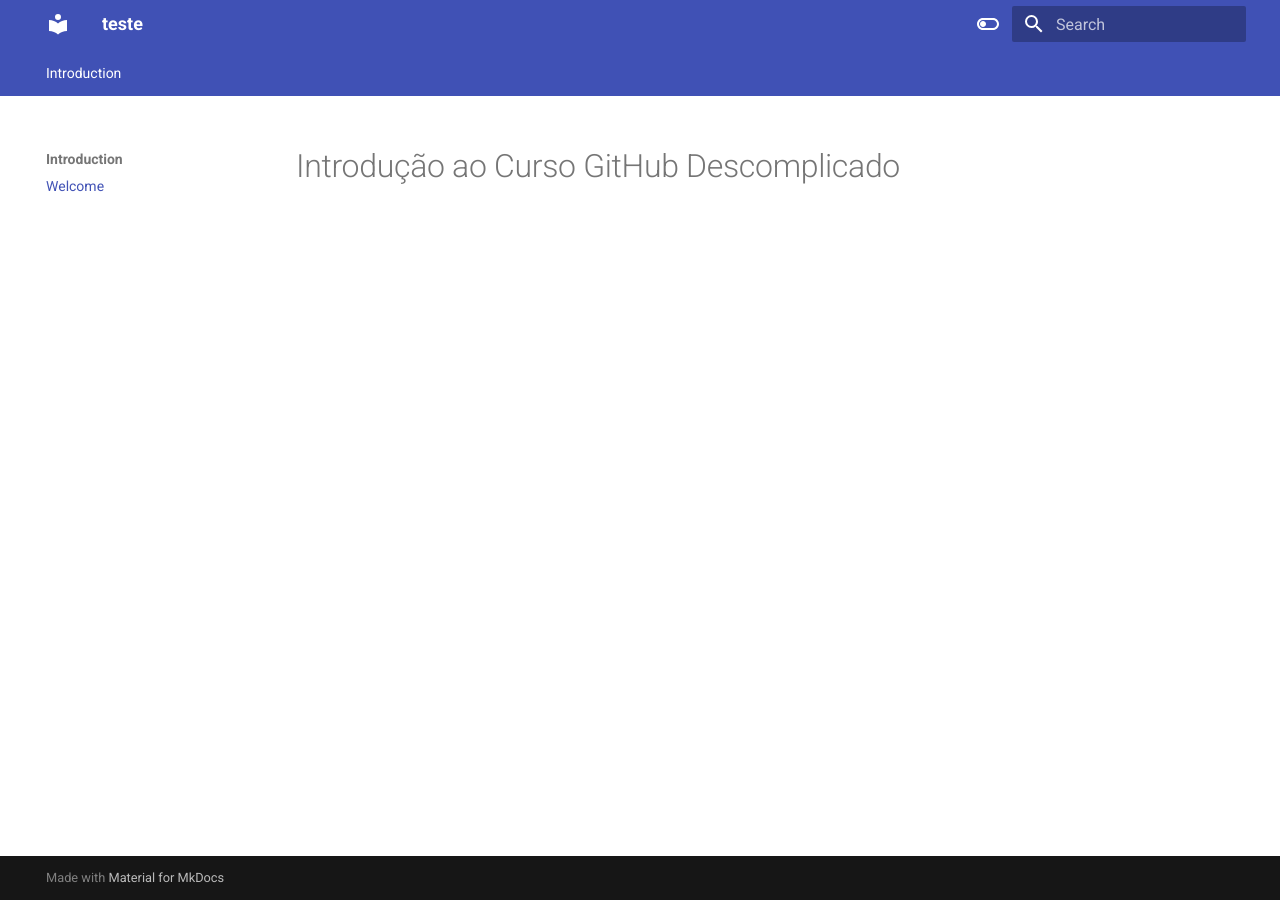
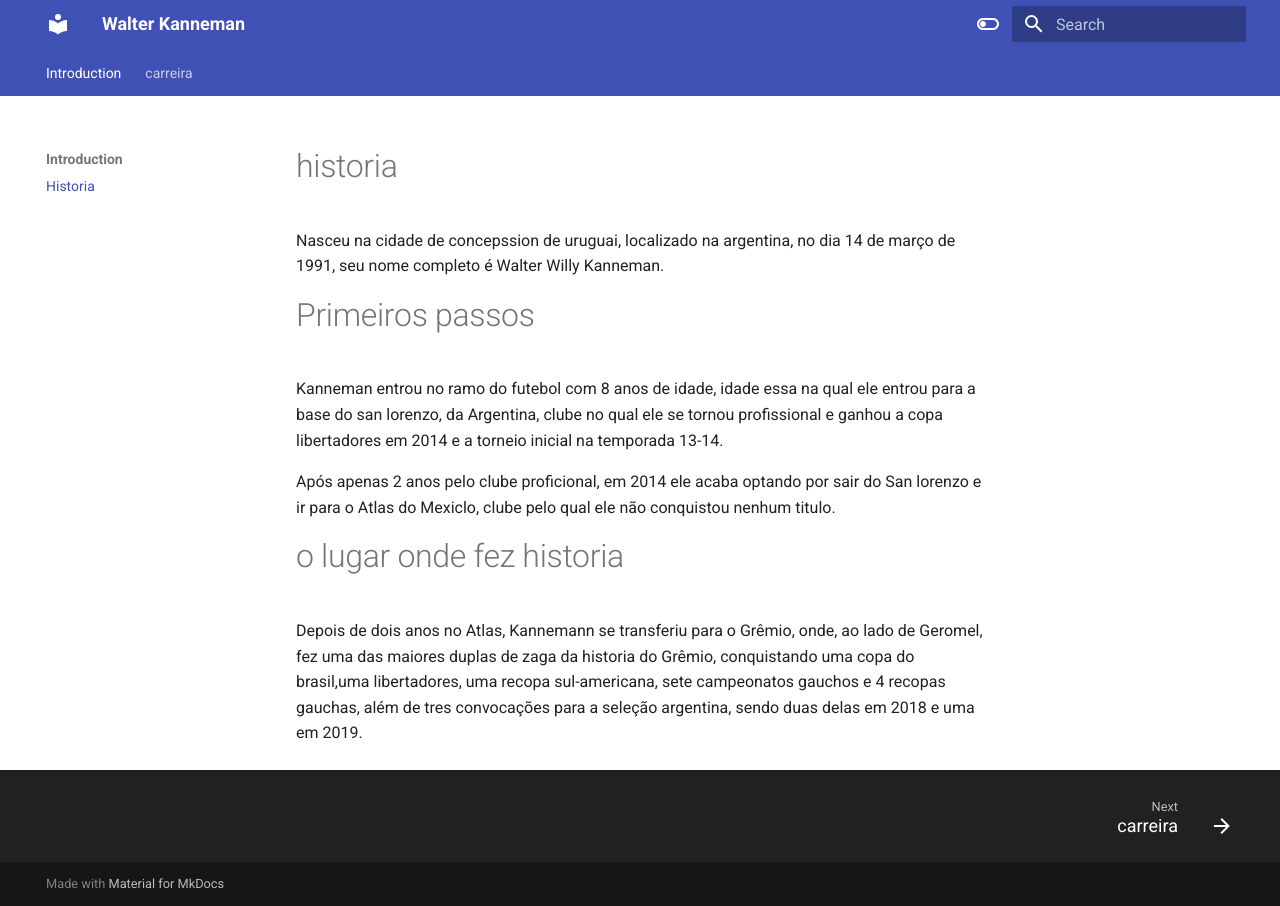
Before and after one commit to rafaelsc07/cursoextensao.github.io, an MkDocs documentation site: the page built from docs/index.md, in a window 1280 px wide. Built offline with MkDocs 1.6.1 and Material for MkDocs 9.7.7, drawn with Linux system fonts in a browser that asks for light colours.

Commit message:
aeaeraeaea

```diff
--- a/docs/index.md
+++ b/docs/index.md
@@ -1 +1,13 @@
-# Introdução ao Curso GitHub Descomplicado
+# historia
+
+ Nasceu na cidade de concepssion de uruguai, localizado na argentina, no dia 14 de março de 1991, seu nome completo é Walter Willy Kanneman.
+
+# Primeiros passos
+
+ Kanneman entrou no ramo do futebol com 8 anos de idade, idade essa na qual ele entrou para a base do san lorenzo, da Argentina, clube no qual ele se tornou profissional e ganhou a copa libertadores em 2014 e a torneio inicial na temporada 13-14.
+
+  Após apenas 2 anos pelo clube proficional, em 2014 ele acaba optando por sair do San lorenzo e ir para o Atlas do Mexiclo, clube pelo qual ele não conquistou nenhum titulo.
+
+# o lugar onde fez historia
+
+  Depois de dois anos no Atlas, Kannemann se transferiu para o Grêmio, onde, ao lado de Geromel, fez uma das maiores duplas de zaga da historia do Grêmio, conquistando uma copa do brasil,uma libertadores, uma recopa sul-americana, sete campeonatos gauchos e 4 recopas gauchas, além de tres convocações para a seleção argentina, sendo duas delas em 2018 e uma em 2019.
--- a/mkdocs.yml
+++ b/mkdocs.yml
@@ -1,4 +1,4 @@
-site_name: teste
+site_name: Walter Kanneman
 site_url:
 theme:
     name: material
@@ -65,8 +65,10 @@ theme:
 
 nav:
     - Introduction:
-        - Welcome: index.md
-
+        - Historia: index.md
+    - carreira:
+        - carreira: carreira/carreira.md
+        - titulos: carreira/titulos.md
 markdown_extensions:
     - md_in_html
     - admonition
```
Also changed, not shown: docs/carreira/carreira.md (added, +8 -0 lines), docs/carreira/titulos.md (added, +12 -0 lines).
